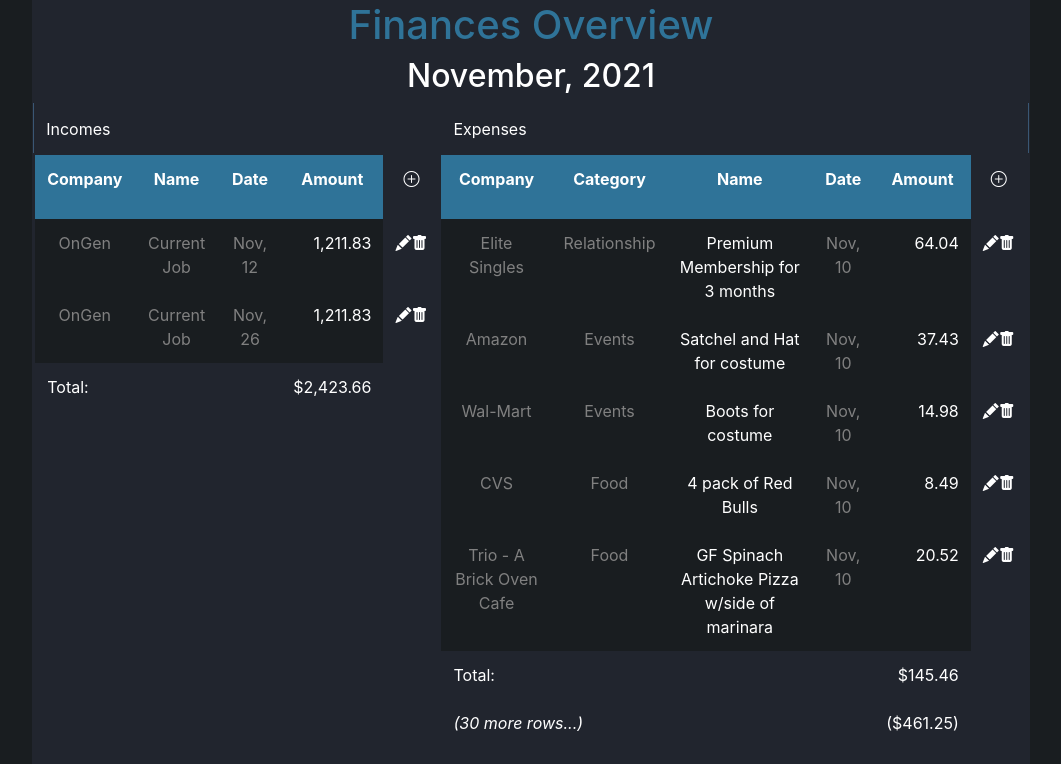
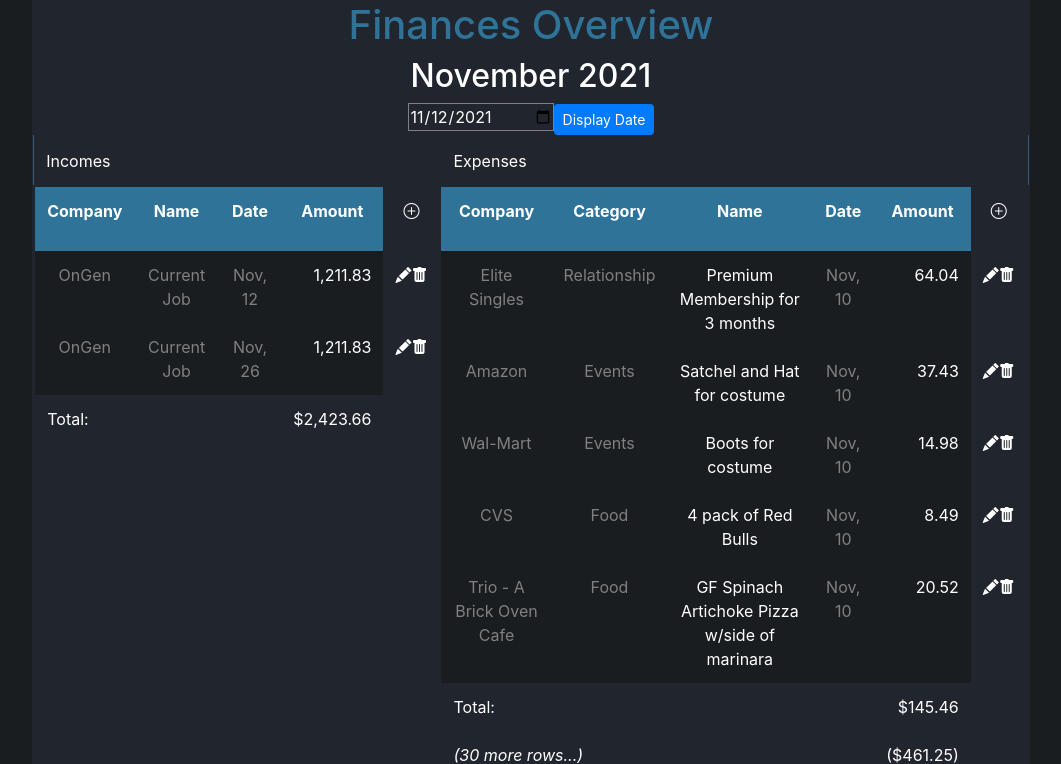
Before and after one commit to nmerck1/Life_Management, a PHP site: page /finances.php in a window 1280 px wide. Shown: the part 72-836 px from the top of the page, without its empty margins (100-1161 px from the left). Run offline with PHP 8.4, Linux system fonts and the light colour scheme; data comes from the database, SQL or seed files in the repository; data that the repository does not hold is empty; some libraries are stand-ins or nearby versions.

Commit message:
Created a way to search through history to display previous or current months to see all the incomes, expenses, bills, etc.

```diff
--- a/classes/footer.class.php
+++ b/classes/footer.class.php
@@ -4,7 +4,7 @@
 class Footer {
 
   public function show_footer(){
-    $current_version = '0.18.12.1';
+    $current_version = '0.21.14.1';
     echo '<footer class="container-fluid text-center">';
       echo '<p class="bi-egg" style="color:white;"></p>';
       echo '<p style="text-align:center; padding-left:10px; color:rgb(47, 115, 152);">'.$current_version.'</p>';
--- a/pages/finances.php
+++ b/pages/finances.php
@@ -21,38 +21,20 @@ include '../includes/autoloader.inc.php';
 ?>
 
 
-  <!--
-  <div class="row content">
-    <div id="left_sidenav">
-      <p class="bi-coin" style="font-size: 1rem; color: white;"><a href="#"> Overview</a></p>
-      <p class="bi-piggy-bank-fill" style="font-size: 1rem; color: white;"><a href="#"> Budgets</a></p>
-      <p class="bi-receipt" style="font-size: 1rem; color: white;"><a href="#"> Bills</a></p>
-    </div>
-  -->
+
       <?php
         // this is for looking at previous finance dates in the system
-        //$date = 'now()';
-        //if (isset($_POST['date_range'])) {
-        //  $date = $_POST['date_range'];
-        //}
+        $date_search = date('Y-m-d');
+        if (isset($_POST['date_search'])) {
+          $date_search = $_POST['date_search'];
+        }
 
-        // get all months of the year and store them into an array for using in two places
-        /*
-        $months = array();
-        for ($i = 0; $i < 12; $i++) {
-            $timestamp = mktime(0, 0, 0, date('n') - $i, 1);
-            $months[date('n', $timestamp)] = date('F', $timestamp);
-        }
-        foreach ($months as $num => $name) {
-            printf('<option value="%u">%s</option>', $num, $name);
-        }
-        */
-        $first_month = date('Y-m-d', strtotime('first day of january this year'));
-        $this_year = date('Y', strtotime($first_month));
+        $this_year = date('Y', strtotime($date_search));
+        $first_month = date('Y-m-d', strtotime('first day of January'.$this_year));
         //$next_year = date('Y-m-d', strtotime('+1 year'));
 
-        //echo "first_day_of_year: ".$first_day_of_year."<br><br>";
-      //  echo "next_year: ".$next_year."<br>";
+        //echo "first_month: ".$first_month."<br><br>";
+        //echo "next_year: ".$next_year."<br>";
         //echo "month: ".$month."<br>";
         $months_of_year = array();
         for ($i = 0; $i < 12; $i++) {
@@ -76,12 +58,13 @@ include '../includes/autoloader.inc.php';
 
               $monthly_totals = array();
 
-              $sql = "SELECT SUM(f.fi_amount) AS 'fi_amount',
+              $sql = "
+                      SELECT SUM(f.fi_amount) AS 'fi_amount',
                              f.fi_date,
                              f.is_active
                       FROM finance_incomes f
                       WHERE is_active = 1
-                      AND YEAR(f.fi_date)=YEAR(now())
+                      AND YEAR(f.fi_date)=YEAR('".$date_search."')
                       GROUP BY MONTH(f.fi_date)
                       ORDER BY f.fi_date ASC;
               ";
@@ -126,7 +109,22 @@ include '../includes/autoloader.inc.php';
               //echo '<div class="container">';
 
                 echo '<h1 style="text-align:center;">Finances Overview</h1>';
-                echo '<h2 style="text-align:center;">'.date('F, Y').'</h2>';
+                $show_month_year_title = date('F Y', strtotime($date_search));
+                echo '<h2 style="text-align:center;">'.$show_month_year_title.'</h2>';
+                // mini form for displaying different dates in history
+                echo '<form method="post" action="../pages/finances.php" style="text-align:center;">';
+                  //echo '<select>';
+                  //foreach ($months_of_year as $month) {
+                  //  echo '<option></option>';
+                  //}
+                  //echo '</select>';
+                  //echo $date_search;
+                  //$date = date('Y-m-d');	// default to today
+                  echo '<input type="date" name="date_search" value="'.$date_search.'"></input>';
+
+                  echo '<button type="submit" name="submit_search" class="btn btn-primary btn-sm" value="Display">Display Date</button>';
+                echo '</form>';
+
                 echo '<table class="table table-dark" style="background-color:#3a5774;">';
                 echo '<tr>';
                   echo '<td style="background: rgb(33, 37, 46); border-right:2px solid rgb(33, 37, 46); border-top:2px solid rgb(33, 37, 46);">Incomes</td>';
@@ -135,16 +133,18 @@ include '../includes/autoloader.inc.php';
                 echo '<tr>';
                   echo '<td style="border:2px solid rgb(33, 37, 46); padding:0px; margin:0px;">';
                     // check which table:
-                    $sql = "SELECT fi.fi_id,
+                    $sql = "
+                    SELECT fi.fi_id,
                         fi.fi_company,
                         fi.fi_name,
                         fi.fi_amount,
                         fi.fi_date
                     FROM finance_incomes fi
-                            WHERE MONTH(fi.fi_date)=MONTH(now())
-                            AND YEAR(fi.fi_date)=YEAR(now())
+                    WHERE MONTH(fi.fi_date)=MONTH('".$date_search."')
+                    AND YEAR(fi.fi_date)=YEAR('".$date_search."')
                     AND is_active = 1;
                     ";
+                    //echo $sql;
                     $dbh = new Dbh();
                     $stmt = $dbh->connect()->query($sql);
                     echo '<table class="table table-dark" style="background-color:#3a5774; text-align:center;">';
@@ -183,7 +183,8 @@ include '../includes/autoloader.inc.php';
                     echo '</table>';
                   echo '</td>';
                   echo '<td style="border:2px solid rgb(33, 37, 46); padding:0px; margin:0px;">';
-                    $sql = "SELECT fe.fe_id,
+                    $sql = "
+                            SELECT fe.fe_id,
                                 fe.fe_company,
                                 fe.id_category,
                                 cat.cat_name,
@@ -192,8 +193,8 @@ include '../includes/autoloader.inc.php';
                                 fe.fe_date
                             FROM finance_expenses fe
                             LEFT JOIN categories cat ON fe.id_category = cat.cat_id
-                            WHERE MONTH(fe.fe_date)=MONTH(now())
-                            AND YEAR(fe.fe_date)=YEAR(now())
+                            WHERE MONTH(fe.fe_date)=MONTH('".$date_search."')
+                            AND YEAR(fe.fe_date)=YEAR('".$date_search."')
                             AND fe.is_active = 1
 
                             ORDER BY fe.fe_date DESC;
@@ -421,15 +422,16 @@ include '../includes/autoloader.inc.php';
                     echo '</table>';
                   echo '</td>';
                   echo '<td style="border:2px solid rgb(33, 37, 46); padding:0px; margin:0px;">';
-                    $sql = "SELECT fe.fe_id,
+                    $sql = "
+                            SELECT fe.fe_id,
                                 fe.id_category,
                                 cat.cat_name,
                                 SUM(fe.fe_amount) AS 'fe_amount',
                                 fe.fe_date
                             FROM finance_expenses fe
                             LEFT JOIN categories cat ON fe.id_category = cat.cat_id
-                            WHERE MONTH(fe.fe_date)=MONTH(now())
-                            AND YEAR(fe.fe_date)=YEAR(now())
+                            WHERE MONTH(fe.fe_date)=MONTH('".$date_search."')
+                            AND YEAR(fe.fe_date)=YEAR('".$date_search."')
                             AND fe.is_active = 1
 
                             GROUP BY fe.id_category
@@ -563,12 +565,13 @@ include '../includes/autoloader.inc.php';
 
 
               $monthly_totals = array();
-              $sql = "SELECT SUM(f.fe_amount) AS 'fe_amount',
+              $sql = "
+                      SELECT SUM(f.fe_amount) AS 'fe_amount',
                              f.fe_date,
                              f.is_active
                       FROM finance_expenses f
                       WHERE is_active = 1
-                      AND YEAR(f.fe_date)=YEAR(now())
+                      AND YEAR(f.fe_date)=YEAR('".$date_search."')
                       GROUP BY MONTH(f.fe_date)
                       ORDER BY f.fe_date ASC;
               ";
```
Lines whose indentation alone changed are shown as unchanged.
